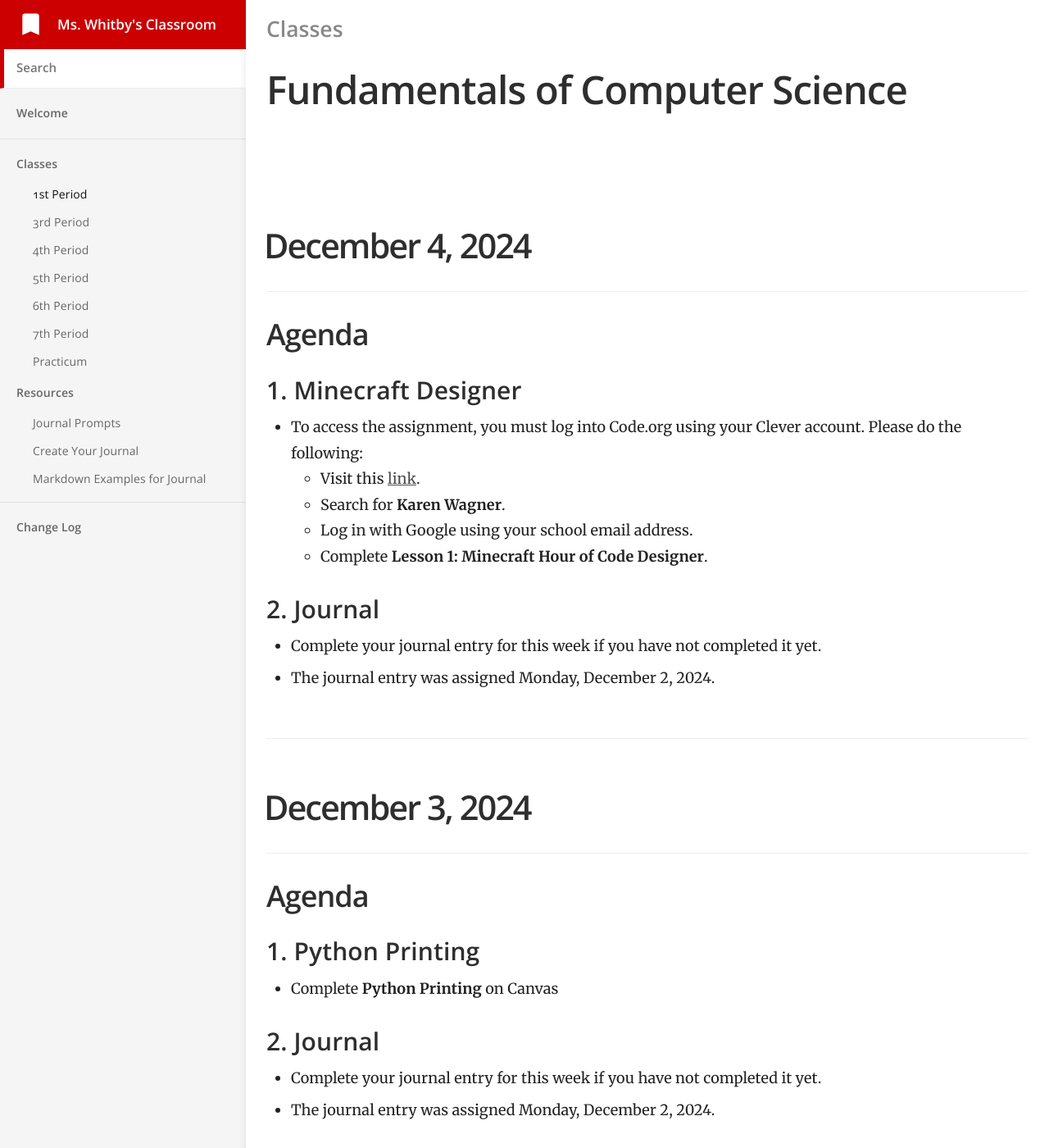
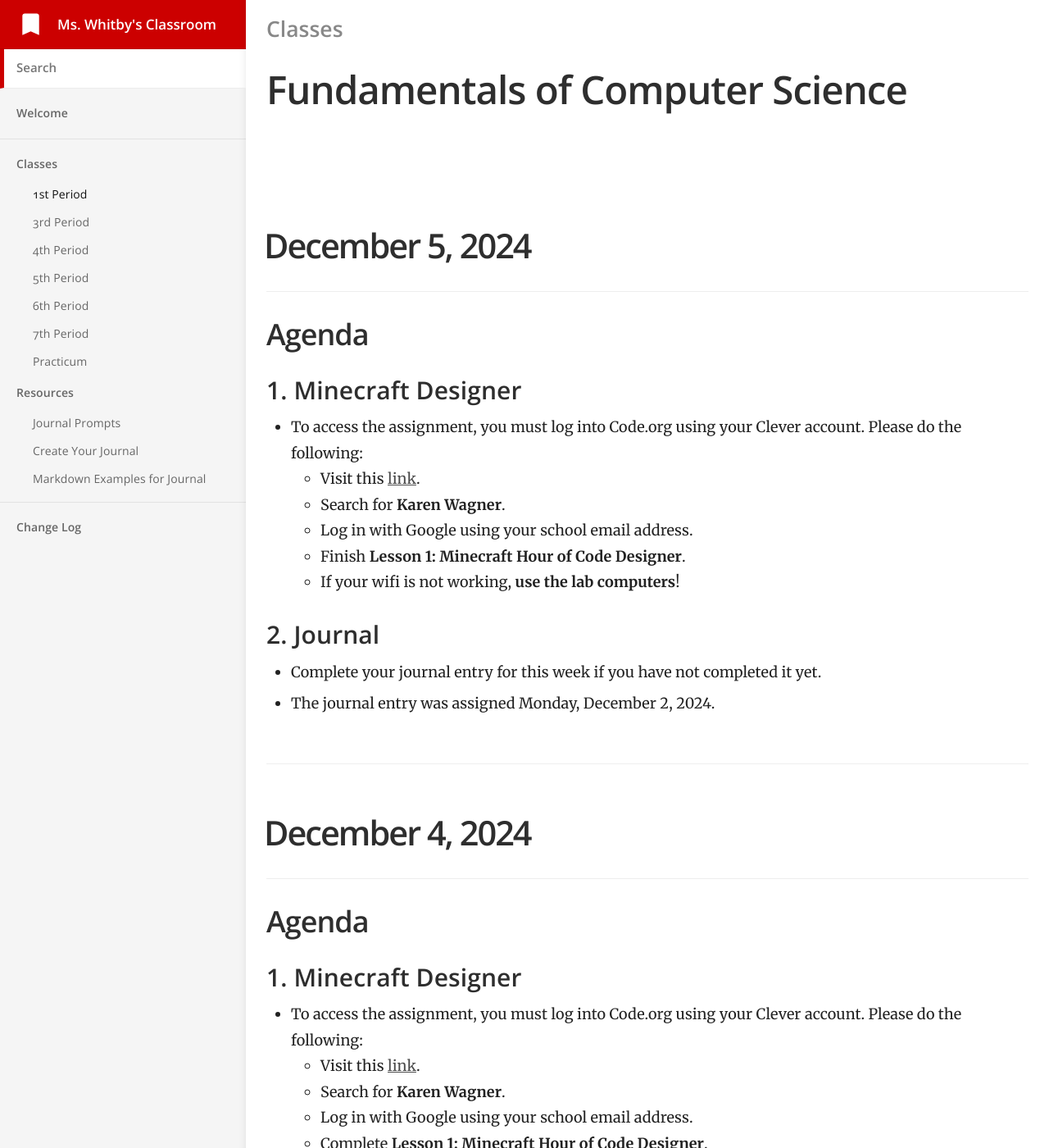
Before and after one commit to mswhitby/classroom, a Jekyll site: the page built from _docs/classes/1st.md, in a window 1280 px wide and 1400 px high. Shown: the whole window at 82% size. Built offline with Jekyll 4.4.1, drawn with Linux system fonts in a browser that asks for light colours.

Commit message:
Updated Lessons

```diff
--- a/_docs/classes/1st.md
+++ b/_docs/classes/1st.md
@@ -4,6 +4,26 @@ subtitle: Fundamentals of Computer Science
 category: Classes
 order: 1
 ---
+
+# December 5, 2024
+
+## Agenda
+
+### 1. Minecraft Designer
+
+- To access the assignment, you must log into Code.org using your Clever account. Please do the following:
+    - Visit this [link](https://clever.com/oauth/district-picker?client_id=2f27405716644a951b23&redirect_uri=https%3A%2F%2Fstudio.code.org%2Fusers%2Fauth%2Fclever%2Fcallback&response_type=code&state=ede33ff61289cf32708a0f54079cdd23e31d0b0a02b0e0e8).
+    - Search for **Karen Wagner**.
+    - Log in with Google using your school email address.
+    - Finish **Lesson 1: Minecraft Hour of Code Designer**.
+    - If your wifi is not working, **use the lab computers**!
+
+### 2. Journal
+
+- Complete your journal entry for this week if you have not completed it yet.
+- The journal entry was assigned Monday, December 2, 2024.
+
+----
 
 # December 4, 2024
 
```
